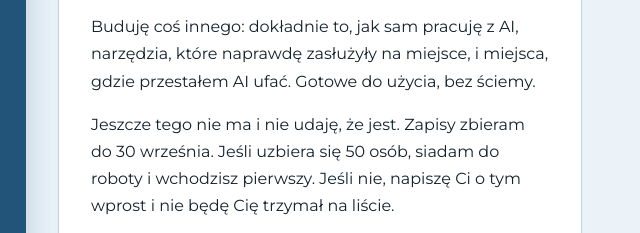
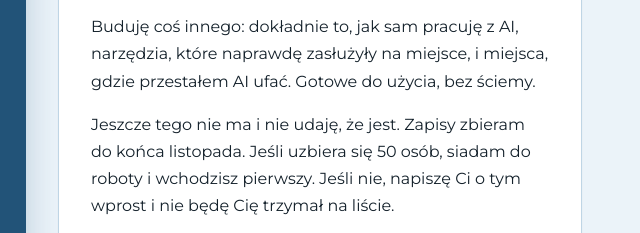
Before and after one commit to KrzysztofNyrek/brand-hub, an Astro site: page / in a window 1280 px wide. Shown: the part 3995-4228 px from the top of the page, 598-1238 px from the left. Built offline with nearby package versions, Linux system fonts and the light colour scheme; Astro itself is replaced by a stand-in of ours.

Commit message:
hub: zapisy na produkt AI do konca listopada zamiast do 30 wrzesnia
Korekta tego samego dnia, po tym jak K ulozyl kalendarz kampanii: Toolkit
sierpien, Interesariusze wrzesien, AI w pracy PM-a listopad. Zapisy maja byc
otwarte do konca WLASNEJ kampanii produktu, a nie wygasac dwa miesiace przed nia.

Prog 50 osob bez zmian. Powod zmiany zapisany w komentarzu w kodzie, zeby ktos
za dwa miesiace nie wrocil do wrzesnia.

Co-Authored-By: Claude Opus 5 (1M context) <noreply@anthropic.com>

```diff
--- a/src/components/Doors.astro
+++ b/src/components/Doors.astro
@@ -21,9 +21,12 @@ const t = isPl
       bTitle: 'Naucz się używać AI w swojej robocie',
       // 🔴 DATA I PRÓG, decyzja K 18.08.2026. Formularz zbierał adresy od lipca pod obietnicę bez terminu,
       // a produktu nikt nie budował. Teraz mówi wprost, do kiedy zbieramy i co musi się stać, żeby powstał.
+      // Termin poprawiony tego samego dnia na KONIEC LISTOPADA, żeby zgadzał się z kalendarzem kampanii:
+      // Toolkit sierpień, Interesariusze wrzesień, AI w pracy PM-a listopad. Zapisy mają być otwarte do końca
+      // swojej kampanii, a nie wygasać dwa miesiące przed nią.
       bBody: ['Internet jest zalany listami „20 promptów, które zmienią Twoją pracę". Większość to szum.',
               'Buduję coś innego: dokładnie to, jak sam pracuję z AI, narzędzia, które naprawdę zasłużyły na miejsce, i miejsca, gdzie przestałem AI ufać. Gotowe do użycia, bez ściemy.',
-              'Jeszcze tego nie ma i nie udaję, że jest. Zapisy zbieram do 30 września. Jeśli uzbiera się 50 osób, siadam do roboty i wchodzisz pierwszy. Jeśli nie, napiszę Ci o tym wprost i nie będę Cię trzymał na liście.'],
+              'Jeszcze tego nie ma i nie udaję, że jest. Zapisy zbieram do końca listopada. Jeśli uzbiera się 50 osób, siadam do roboty i wchodzisz pierwszy. Jeśli nie, napiszę Ci o tym wprost i nie będę Cię trzymał na liście.'],
       emailPh: 'twoj@email.pl', submit: 'Zapisz mnie na early access',
       micro: 'Zero spamu. Zero codziennych „porad o AI". Tylko sygnał, gdy będzie gotowe.',
       emailLabel: 'Adres e-mail',
```
